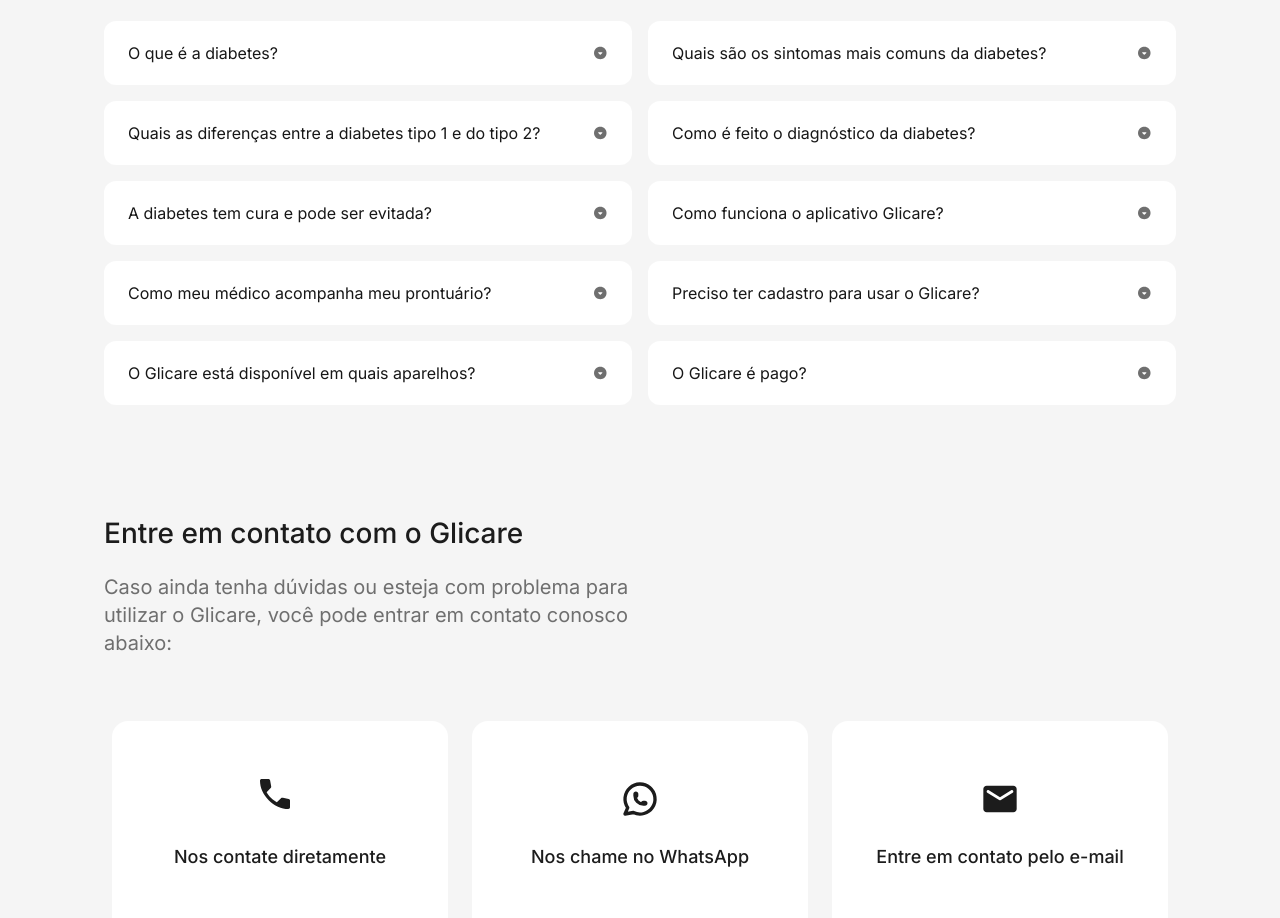
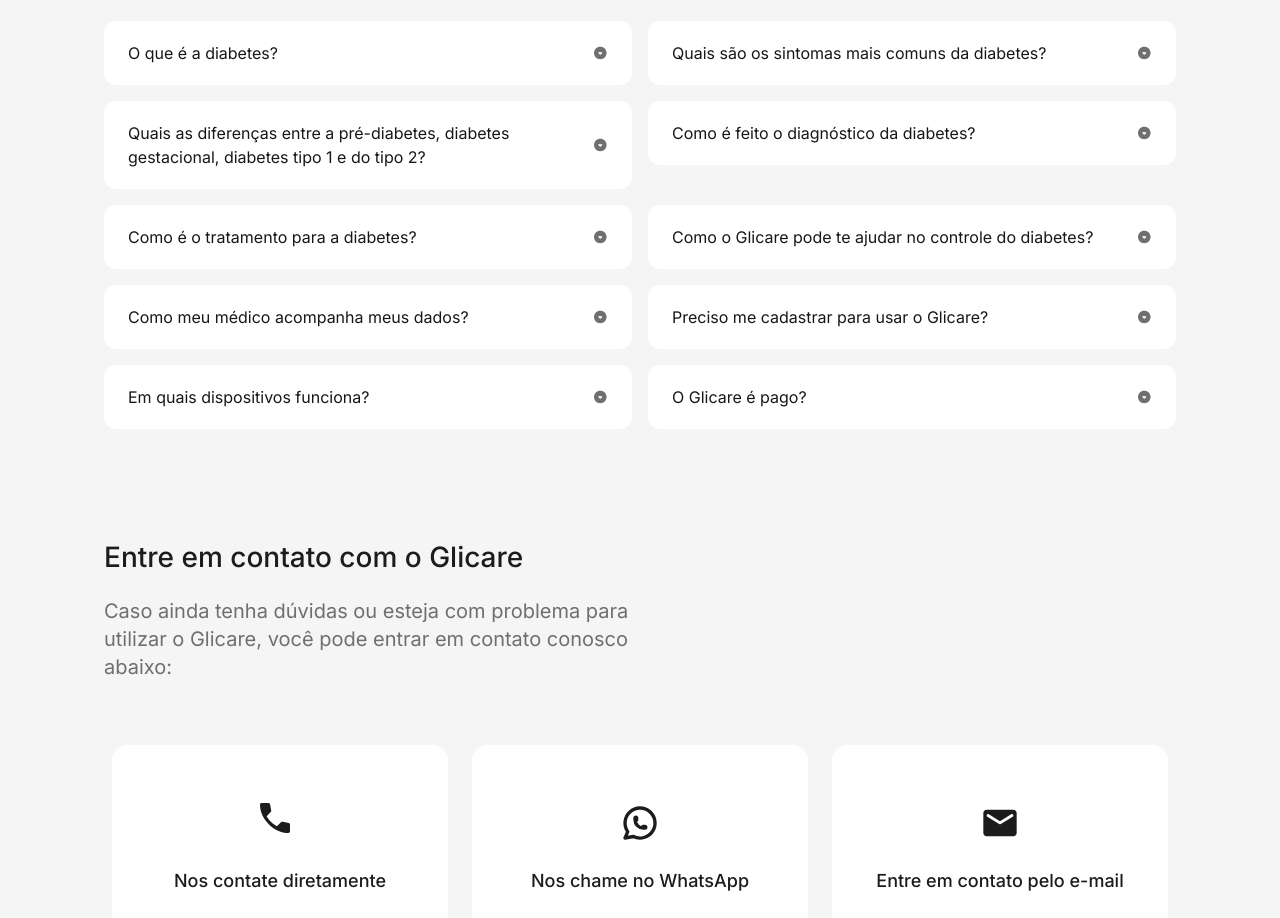
Before and after one commit to Daniel-san8/Glicare, a Next.js app in the folder Glicare/: page / in a window 1280 px wide. Shown: the part 3860-4778 px from the top of the page. Built offline with nearby package versions, Linux system fonts and the light colour scheme.

Commit message:
Incluindo texto sobre a diabetes

```diff
--- a/Glicare/package.json
+++ b/Glicare/package.json
@@ -9,7 +9,7 @@
     "lint": "next lint"
   },
   "dependencies": {
-    "next": "15.1.7",
+    "next": "^15.3.3",
     "react": "^19.0.0",
     "react-dom": "^19.0.0",
     "react-slick": "^0.30.3",
--- a/Glicare/src/app/components/about.tsx
+++ b/Glicare/src/app/components/about.tsx
@@ -5,43 +5,43 @@
 const questionsAbout: IQuestions[] = [
     {
         question: "O que é a diabetes?",
-        response: "Lorem ipsum dolor sit amet consectetur adipisicing elit. Repellat ipsum autem tenetur tempore laborum dicta! Eos architecto sapiente aliquam fugiat minima eum iure accusantium, ratione, alias tempore ipsa obcaecati corporis! Vitae possimus porro dolorem saepe maxime sunt consectetur necessitatibus rerum distinctio ipsam nostrum suscipit ut natus at, veniam fugiat perferendis, cum odit. Pariatur cum commodi tenetur incidunt assumenda recusandae facilis? Deleniti ea esse, ipsa corrupti minus aut voluptas beatae libero unde magni accusamus dignissimos nam voluptates amet dolor dolores incidunt. Voluptates ad temporibus tempora ut explicabo dignissimos vero esse magnam.",
+        response: "Diabetes é uma condição crônica onde o corpo não produz insulina suficiente (hormônio que regula o açúcar no sangue) ou não a utiliza corretamente. Isso leva ao acúmulo de glicose no sangue, que pode causar complicações se não for controlado.",
         id: 1
     }, {
         question: "Quais são os sintomas mais comuns da diabetes?",
-        response: "Lorem ipsum dolor sit amet consectetur adipisicing elit. Repellat ipsum autem tenetur tempore laborum dicta! Eos architecto sapiente aliquam fugiat minima eum iure accusantium, ratione, alias tempore ipsa obcaecati corporis! Vitae possimus porro dolorem saepe maxime sunt consectetur necessitatibus rerum distinctio ipsam nostrum suscipit ut natus at, veniam fugiat perferendis, cum odit. Pariatur cum commodi tenetur incidunt assumenda recusandae facilis? Deleniti ea esse, ipsa corrupti minus aut voluptas beatae libero unde magni accusamus dignissimos nam voluptates amet dolor dolores incidunt. Voluptates ad temporibus tempora ut explicabo dignissimos vero esse magnam.",
+        response: "Sede e fome excessivas, vontade frequente de urinar,  perda de peso sem motivo,  cansaço e irritabilidade, formigamento nas mãos/pés, visão embaçada, feridas que demoram a cicatrizar, infecções frequentes ",
         id: 2
     }, {
-        question: "Quais as diferenças entre a diabetes tipo 1 e do tipo 2?",
-        response: "Lorem ipsum dolor sit amet consectetur adipisicing elit. Repellat ipsum autem tenetur tempore laborum dicta! Eos architecto sapiente aliquam fugiat minima eum iure accusantium, ratione, alias tempore ipsa obcaecati corporis! Vitae possimus porro dolorem saepe maxime sunt consectetur necessitatibus rerum distinctio ipsam nostrum suscipit ut natus at, veniam fugiat perferendis, cum odit. Pariatur cum commodi tenetur incidunt assumenda recusandae facilis? Deleniti ea esse, ipsa corrupti minus aut voluptas beatae libero unde magni accusamus dignissimos nam voluptates amet dolor dolores incidunt. Voluptates ad temporibus tempora ut explicabo dignissimos vero esse magnam.",
+        question: "Quais as diferenças entre a pré-diabetes, diabetes gestacional,  diabetes tipo 1 e do tipo 2?",
+        response: "Pré- diabetes: Níveis de glicose acima do normal, mas ainda não caracterizam diabetes. Reversível com alimentação balanceada e exercícios. Diabetes gestacional: Acontece durante a gravidez devido a alterações hormonais. Requer acompanhamento para evitar riscos à mãe e ao bebê. Tipo 1 : Doença autoimune onde o pâncreas para de produzir insulina. Tipo 2 : O corpo produz insulina, mas não a usa bem (resistência à insulina).",
         id: 3
     }, {
         question: "Como é feito o diagnóstico da diabetes?",
-        response: "Lorem ipsum dolor sit amet consectetur adipisicing elit. Repellat ipsum autem tenetur tempore laborum dicta! Eos architecto sapiente aliquam fugiat minima eum iure accusantium, ratione, alias tempore ipsa obcaecati corporis! Vitae possimus porro dolorem saepe maxime sunt consectetur necessitatibus rerum distinctio ipsam nostrum suscipit ut natus at, veniam fugiat perferendis, cum odit. Pariatur cum commodi tenetur incidunt assumenda recusandae facilis? Deleniti ea esse, ipsa corrupti minus aut voluptas beatae libero unde magni accusamus dignissimos nam voluptates amet dolor dolores incidunt. Voluptates ad temporibus tempora ut explicabo dignissimos vero esse magnam.",
+        response: "O diagnóstico é simples e feito através de exames de sangue: Teste de glicemia em jejum: mede seu açúcar no sangue após 8 horas sem comer. Hemoglobina glicada (HbA1c): mostra sua média de glicose nos últimos 3 meses. Endocrinologista é o especialista mais indicado. Para interpretar esses exames e, junto com você, criar o melhor plano de tratamento sempre pensando no seu bem-estar e qualidade de vida. Dica do Dr. Glico! Se notar sintomas como muita sede, cansaço ou visão embaçada, converse com seu médico sobre a possibilidade de fazer esses exames. Quanto antes descobrir, mais fácil é controlar!",
         id: 4
     }, {
-        question: "A diabetes tem cura e pode ser evitada?",
-        response: "Lorem ipsum dolor sit amet consectetur adipisicing elit. Repellat ipsum autem tenetur tempore laborum dicta! Eos architecto sapiente aliquam fugiat minima eum iure accusantium, ratione, alias tempore ipsa obcaecati corporis! Vitae possimus porro dolorem saepe maxime sunt consectetur necessitatibus rerum distinctio ipsam nostrum suscipit ut natus at, veniam fugiat perferendis, cum odit. Pariatur cum commodi tenetur incidunt assumenda recusandae facilis? Deleniti ea esse, ipsa corrupti minus aut voluptas beatae libero unde magni accusamus dignissimos nam voluptates amet dolor dolores incidunt. Voluptates ad temporibus tempora ut explicabo dignissimos vero esse magnam.",
+        question: "Como é o tratamento para a diabetes?",
+        response: "Mudanças no estilo de vida, monitoramento constante, medicamentos e, em alguns casos, insulina diaria",
         id: 5
     }, {
-        question: "Como funciona o aplicativo Glicare?",
-        response: "Lorem ipsum dolor sit amet consectetur adipisicing elit. Repellat ipsum autem tenetur tempore laborum dicta! Eos architecto sapiente aliquam fugiat minima eum iure accusantium, ratione, alias tempore ipsa obcaecati corporis! Vitae possimus porro dolorem saepe maxime sunt consectetur necessitatibus rerum distinctio ipsam nostrum suscipit ut natus at, veniam fugiat perferendis, cum odit. Pariatur cum commodi tenetur incidunt assumenda recusandae facilis? Deleniti ea esse, ipsa corrupti minus aut voluptas beatae libero unde magni accusamus dignissimos nam voluptates amet dolor dolores incidunt. Voluptates ad temporibus tempora ut explicabo dignissimos vero esse magnam.",
+        question: "Como o Glicare pode te ajudar no controle do diabetes?",
+        response: "O Glicare é seu parceiro no dia a dia, facilitando o monitoramento da glicemia, a organização dos medicamentos e a rotina alimentar.  Além de conectar você ao seu médico de forma prática e segura.",
         id: 6
     }, {
-        question: "Como meu médico acompanha meu prontuário?",
-        response: "Lorem ipsum dolor sit amet consectetur adipisicing elit. Repellat ipsum autem tenetur tempore laborum dicta! Eos architecto sapiente aliquam fugiat minima eum iure accusantium, ratione, alias tempore ipsa obcaecati corporis! Vitae possimus porro dolorem saepe maxime sunt consectetur necessitatibus rerum distinctio ipsam nostrum suscipit ut natus at, veniam fugiat perferendis, cum odit. Pariatur cum commodi tenetur incidunt assumenda recusandae facilis? Deleniti ea esse, ipsa corrupti minus aut voluptas beatae libero unde magni accusamus dignissimos nam voluptates amet dolor dolores incidunt. Voluptates ad temporibus tempora ut explicabo dignissimos vero esse magnam.",
+        question: "Como meu médico acompanha meus dados?",
+        response: "Seu médico acessa suas informações de forma segura pelo aplicativo, mas somente se você autorizar o compartilhamento. Você tem total controle sobre seus dados.",
         id: 7
     }, {
-        question: "Preciso ter cadastro para usar o Glicare?",
-        response: "Lorem ipsum dolor sit amet consectetur adipisicing elit. Repellat ipsum autem tenetur tempore laborum dicta! Eos architecto sapiente aliquam fugiat minima eum iure accusantium, ratione, alias tempore ipsa obcaecati corporis! Vitae possimus porro dolorem saepe maxime sunt consectetur necessitatibus rerum distinctio ipsam nostrum suscipit ut natus at, veniam fugiat perferendis, cum odit. Pariatur cum commodi tenetur incidunt assumenda recusandae facilis? Deleniti ea esse, ipsa corrupti minus aut voluptas beatae libero unde magni accusamus dignissimos nam voluptates amet dolor dolores incidunt. Voluptates ad temporibus tempora ut explicabo dignissimos vero esse magnam.",
+        question: "Preciso me cadastrar para usar o Glicare?",
+        response: "Sim, mas é rápido e gratuito! Basta baixar o app e criar sua conta em poucos passos.",
         id: 8
     }, {
-        question: "O Glicare está disponível em quais aparelhos?",
-        response: "Lorem ipsum dolor sit amet consectetur adipisicing elit. Repellat ipsum autem tenetur tempore laborum dicta! Eos architecto sapiente aliquam fugiat minima eum iure accusantium, ratione, alias tempore ipsa obcaecati corporis! Vitae possimus porro dolorem saepe maxime sunt consectetur necessitatibus rerum distinctio ipsam nostrum suscipit ut natus at, veniam fugiat perferendis, cum odit. Pariatur cum commodi tenetur incidunt assumenda recusandae facilis? Deleniti ea esse, ipsa corrupti minus aut voluptas beatae libero unde magni accusamus dignissimos nam voluptates amet dolor dolores incidunt. Voluptates ad temporibus tempora ut explicabo dignissimos vero esse magnam.",
+        question: "Em quais dispositivos funciona?",
+        response: "Disponível para todos: smartphones Android e iPhone (iOS).",
         id: 9
     }, {
         question: "O Glicare é pago?",
-        response: "Lorem ipsum dolor sit amet consectetur adipisicing elit. Repellat ipsum autem tenetur tempore laborum dicta! Eos architecto sapiente aliquam fugiat minima eum iure accusantium, ratione, alias tempore ipsa obcaecati corporis! Vitae possimus porro dolorem saepe maxime sunt consectetur necessitatibus rerum distinctio ipsam nostrum suscipit ut natus at, veniam fugiat perferendis, cum odit. Pariatur cum commodi tenetur incidunt assumenda recusandae facilis? Deleniti ea esse, ipsa corrupti minus aut voluptas beatae libero unde magni accusamus dignissimos nam voluptates amet dolor dolores incidunt. Voluptates ad temporibus tempora ut explicabo dignissimos vero esse magnam.",
+        response: "Para pacientes: 100% gratuito! Para profissionais de saúde: oferecemos planos premium com recursos avançados de acompanhamento.",
         id: 10
     },
 ]
```
Also changed, not shown: 1 other file (tests, documents, lock files or other folders).
